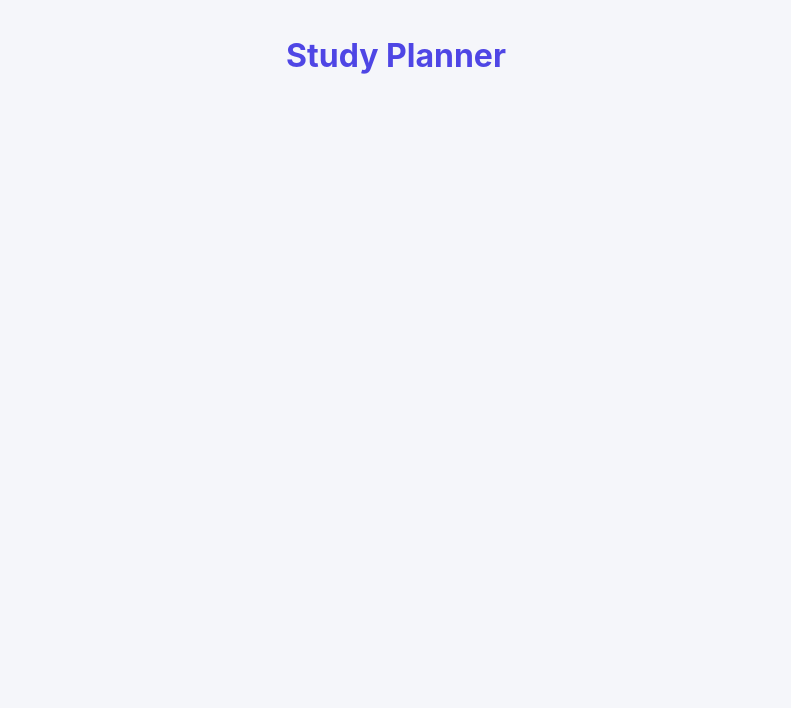
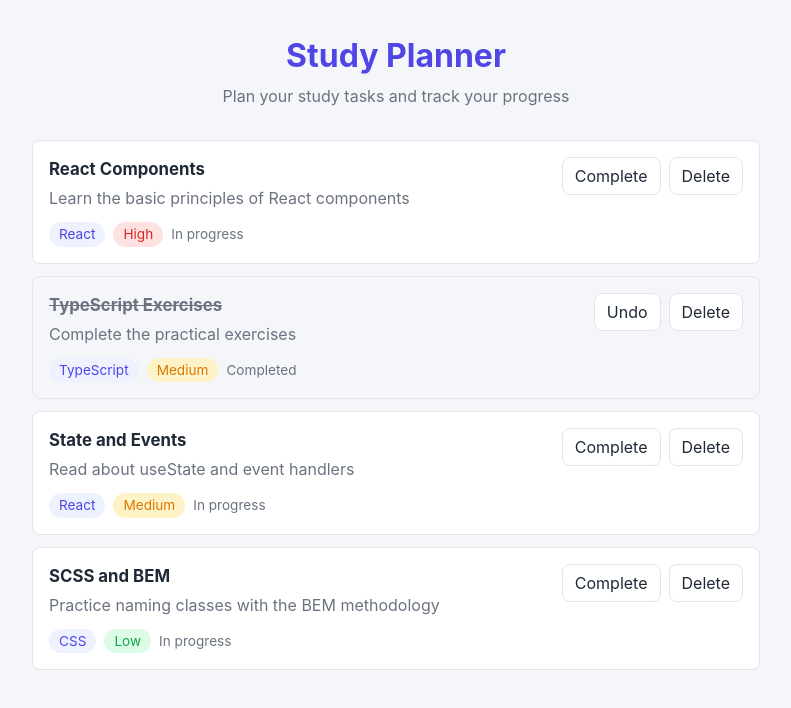
Before and after one commit to oldiix/study-planner, a React (Vite) app: page / in a window 1280 px wide. Shown: the top 708 px of the page, without its empty margins (244-1035 px from the left). Built offline with nearby package versions, Linux system fonts and the light colour scheme.

Commit message:
feat(lab-08): render static task list

```diff
--- a/src/App.scss
+++ b/src/App.scss
@@ -1,13 +1,12 @@
-@use './styles/variables' as *;
-
 .app {
   max-width: 760px;
   margin: 0 auto;
   padding: 32px 16px;
 
-  &__title {
-    margin: 0;
-    color: $color-primary;
-    text-align: center;
+  &__main {
+    display: flex;
+    flex-direction: column;
+    gap: 24px;
+    margin-top: 32px;
   }
 }
--- a/src/App.tsx
+++ b/src/App.tsx
@@ -1,9 +1,15 @@
+import Header from './components/Header'
+import TaskList from './components/TaskList'
+import {initialTasks} from './data/initialTasks'
 import './App.scss'
 
 export default function App() {
     return (
         <div className="app">
-            <h1 className="app__title">Study Planner</h1>
+            <Header/>
+            <main className="app__main">
+                <TaskList tasks={initialTasks}/>
+            </main>
         </div>
     )
 }
--- /dev/null
+++ b/src/components/Header.scss
@@ -0,0 +1,15 @@
+@use '../styles/variables' as *;
+
+.header {
+  text-align: center;
+
+  &__title {
+    margin: 0;
+    color: $color-primary;
+  }
+
+  &__subtitle {
+    margin: 4px 0 0;
+    color: $color-text-muted;
+  }
+}
--- /dev/null
+++ b/src/components/Header.tsx
@@ -0,0 +1,10 @@
+import './Header.scss'
+
+export default function Header() {
+    return (
+        <header className="header">
+            <h1 className="header__title">Study Planner</h1>
+            <p className="header__subtitle">Plan your study tasks and track your progress</p>
+        </header>
+    )
+}
--- /dev/null
+++ b/src/components/TaskItem.scss
@@ -0,0 +1,94 @@
+@use '../styles/variables' as *;
+@use '../styles/mixins' as *;
+
+.task-item {
+  display: flex;
+  align-items: flex-start;
+  justify-content: space-between;
+  gap: 16px;
+  padding: 16px;
+  border: 1px solid $color-border;
+  border-radius: $radius;
+  background-color: $color-surface;
+
+  &__title {
+    margin: 0;
+    font-size: 1.05rem;
+  }
+
+  &__description {
+    margin: 4px 0 0;
+    color: $color-text-muted;
+  }
+
+  &__meta {
+    display: flex;
+    flex-wrap: wrap;
+    gap: 8px;
+    margin-top: 12px;
+    font-size: 0.85rem;
+  }
+
+  &__category,
+  &__priority {
+    padding: 2px 10px;
+    border-radius: 999px;
+  }
+
+  &__category {
+    color: $color-primary;
+    background-color: $color-primary-light;
+  }
+
+  &__priority {
+    text-transform: capitalize;
+
+    &--low {
+      color: $color-success;
+      background-color: $color-success-light;
+    }
+
+    &--medium {
+      color: $color-warning;
+      background-color: $color-warning-light;
+    }
+
+    &--high {
+      color: $color-danger;
+      background-color: $color-danger-light;
+    }
+  }
+
+  &__status {
+    align-self: center;
+    color: $color-text-muted;
+  }
+
+  &__actions {
+    display: flex;
+    flex-shrink: 0;
+    gap: 8px;
+  }
+
+  &__button {
+    @include button;
+
+    &--danger:hover {
+      border-color: $color-danger;
+      color: $color-danger;
+    }
+  }
+
+  &--completed {
+    background-color: $color-bg;
+  }
+
+  &--completed &__title {
+    color: $color-text-muted;
+    text-decoration: line-through;
+  }
+
+  @media (max-width: 560px) {
+    flex-direction: column;
+  }
+}
--- /dev/null
+++ b/src/components/TaskItem.tsx
@@ -0,0 +1,36 @@
+import type {Task} from '../types/task'
+import './TaskItem.scss'
+
+type TaskItemProps = {
+    task: Task
+}
+
+export default function TaskItem({task}: TaskItemProps) {
+    const className = task.completed ? 'task-item task-item--completed' : 'task-item'
+
+    return (
+        <li className={className}>
+            <div className="task-item__content">
+                <h3 className="task-item__title">{task.title}</h3>
+                {task.description && <p className="task-item__description">{task.description}</p>}
+
+                <div className="task-item__meta">
+                    <span className="task-item__category">{task.category}</span>
+                    <span className={`task-item__priority task-item__priority--${task.priority}`}>
+            {task.priority}
+          </span>
+                    <span className="task-item__status">{task.completed ? 'Completed' : 'In progress'}</span>
+                </div>
+            </div>
+
+            <div className="task-item__actions">
+                <button type="button" className="task-item__button">
+                    {task.completed ? 'Undo' : 'Complete'}
+                </button>
+                <button type="button" className="task-item__button task-item__button--danger">
+                    Delete
+                </button>
+            </div>
+        </li>
+    )
+}
--- /dev/null
+++ b/src/components/TaskList.scss
@@ -0,0 +1,8 @@
+.task-list {
+  display: flex;
+  flex-direction: column;
+  gap: 12px;
+  margin: 0;
+  padding: 0;
+  list-style: none;
+}
--- /dev/null
+++ b/src/components/TaskList.tsx
@@ -0,0 +1,17 @@
+import type {Task} from '../types/task'
+import TaskItem from './TaskItem'
+import './TaskList.scss'
+
+type TaskListProps = {
+    tasks: Task[]
+}
+
+export default function TaskList({tasks}: TaskListProps) {
+    return (
+        <ul className="task-list">
+            {tasks.map((task) => (
+                <TaskItem key={task.id} task={task}/>
+            ))}
+        </ul>
+    )
+}
--- /dev/null
+++ b/src/styles/_mixins.scss
@@ -0,0 +1,22 @@
+@use 'variables' as *;
+
+@mixin button {
+  padding: 6px 12px;
+  border: 1px solid $color-border;
+  border-radius: $radius;
+  color: $color-text;
+  background-color: $color-surface;
+  cursor: pointer;
+  transition: color 0.15s,
+  border-color 0.15s;
+
+  &:hover {
+    border-color: $color-primary;
+    color: $color-primary;
+  }
+
+  &:focus-visible {
+    outline: 2px solid $color-primary;
+    outline-offset: 2px;
+  }
+}
--- a/src/styles/_variables.scss
+++ b/src/styles/_variables.scss
@@ -7,6 +7,10 @@ $color-text: #1f2937;
 $color-text-muted: #6b7280;
 $color-success: #16a34a;
 $color-danger: #dc2626;
+$color-warning: #d97706;
+$color-warning-light: #fef3c7;
+$color-success-light: #dcfce7;
+$color-danger-light: #fee2e2;
 
 $radius: 8px;
 $font-family: -apple-system, BlinkMacSystemFont, 'SF Pro Text', 'Inter Variable', 'Segoe UI', Roboto, sans-serif;
```
